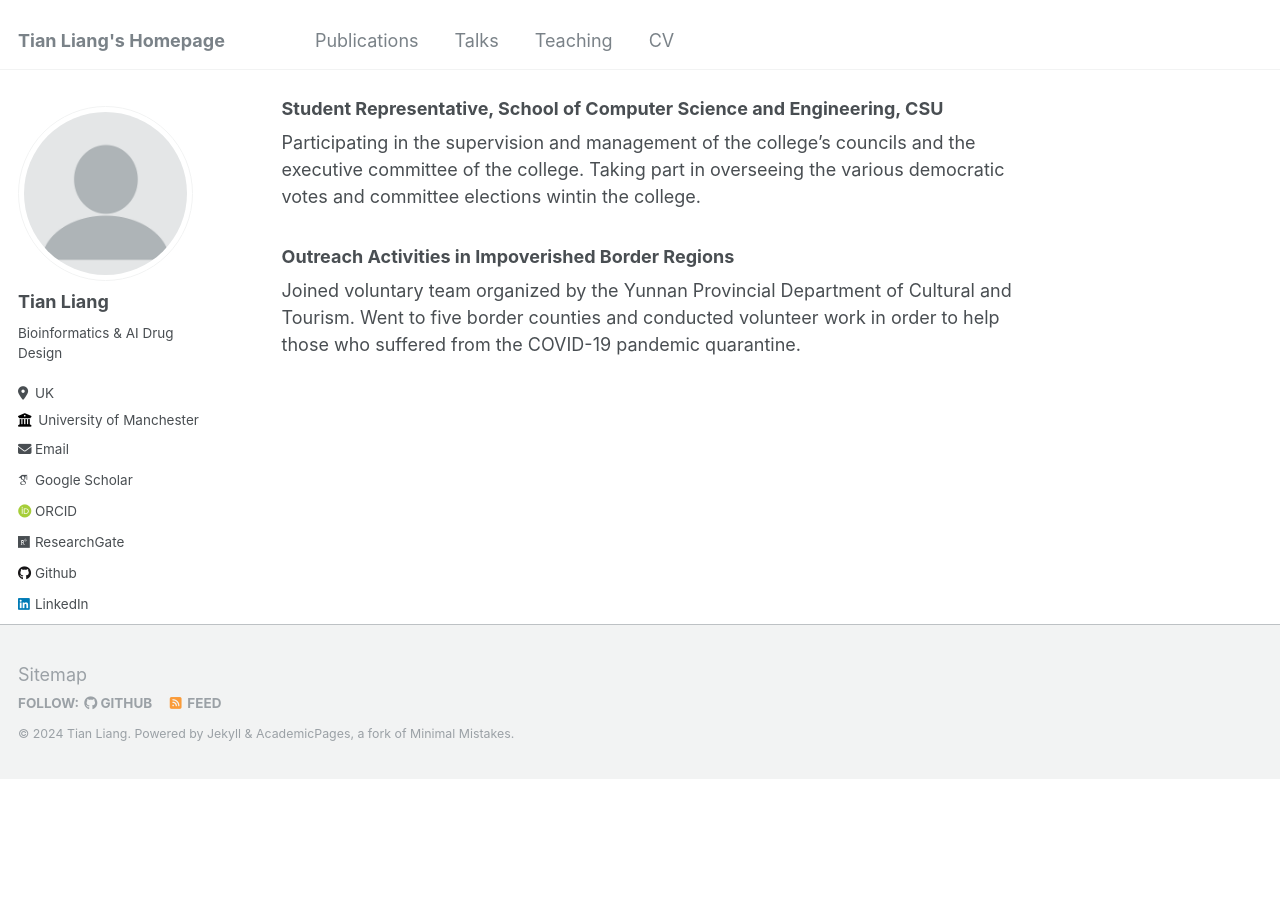
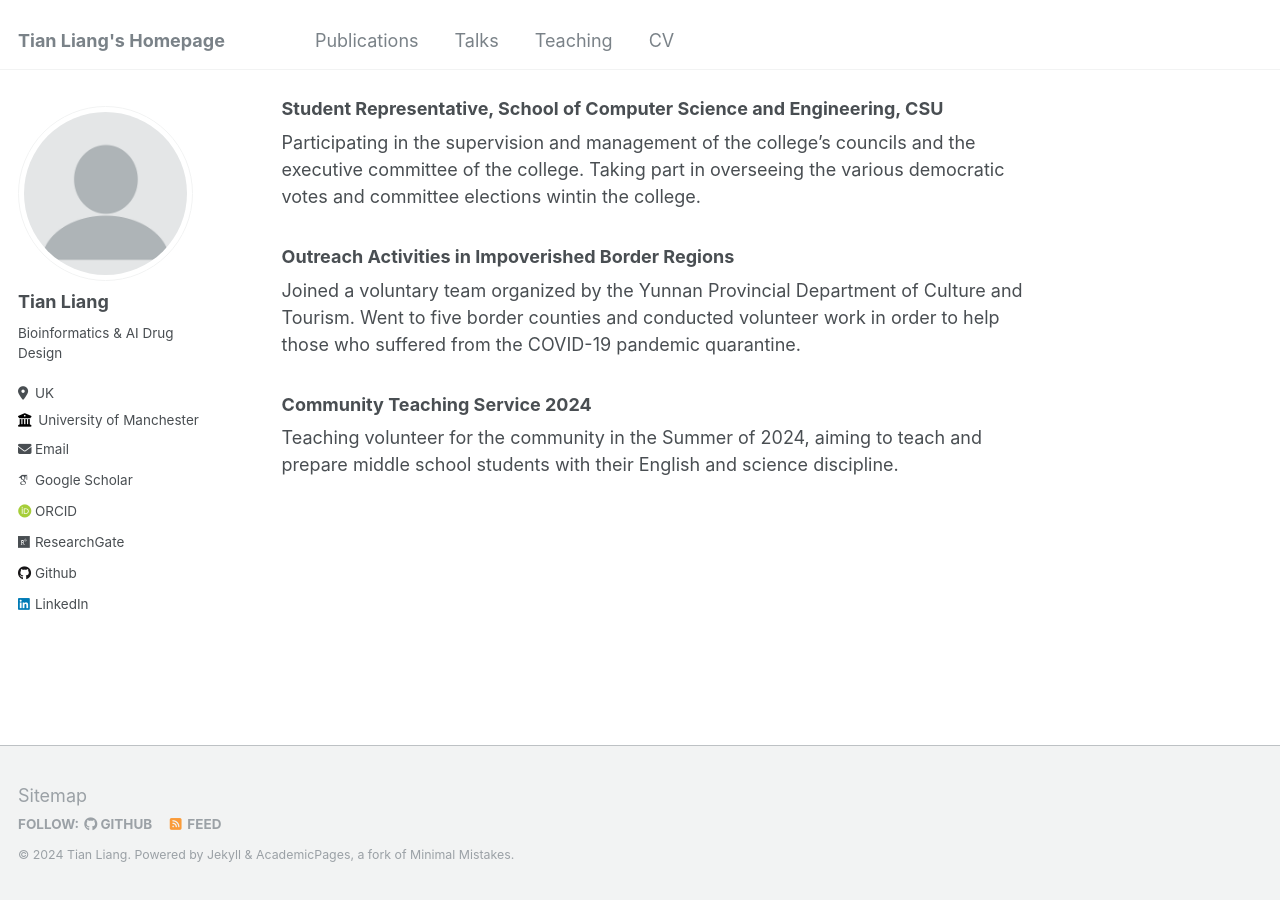
Before and after one commit to LeanneTN/academicpage, a Jekyll site: the page built from _pages/about.md, in a window 1280 px wide and 900 px high, scrolled down 1981 px. Built offline with Jekyll 4.4.1, drawn with Linux system fonts in a browser that asks for light colours; some web fonts are replaced; before the commit the page ends 2761 px from its top, so only the background shows below that.

Commit message:
Update about.md

```diff
--- a/_pages/about.md
+++ b/_pages/about.md
@@ -55,4 +55,7 @@ Managing members in whole student union and distributing tasks and commands from
 Participating in the supervision and management of the college's councils and the executive committee of the college. Taking part in overseeing the various democratic votes and committee elections wintin the college.
 
 ### Outreach Activities in Impoverished Border Regions
-Joined voluntary team organized by the Yunnan Provincial Department of Cultural and Tourism. Went to five border counties and conducted volunteer work in order to help those who suffered from the COVID-19 pandemic quarantine.
+Joined a voluntary team organized by the Yunnan Provincial Department of Culture and Tourism. Went to five border counties and conducted volunteer work in order to help those who suffered from the COVID-19 pandemic quarantine.
+
+### Community Teaching Service 2024
+Teaching volunteer for the community in the Summer of 2024, aiming to teach and prepare middle school students with their English and science discipline.
```
